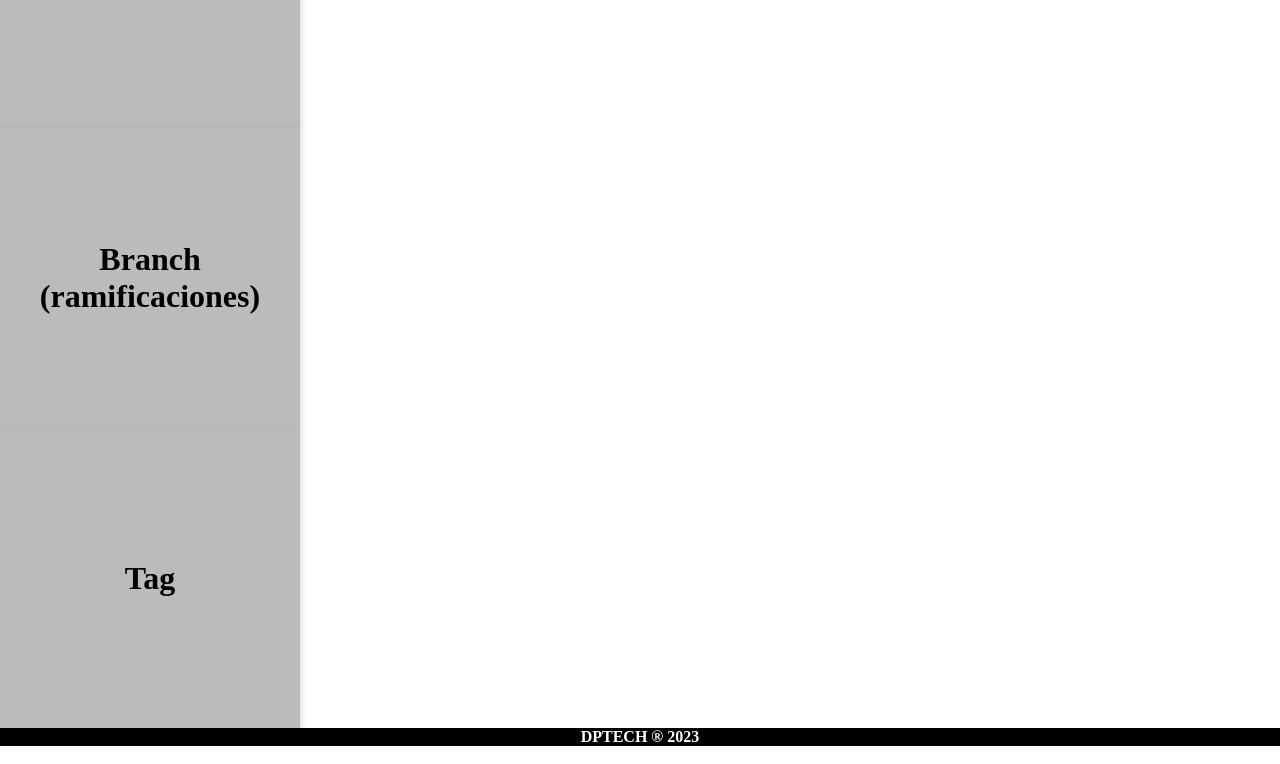
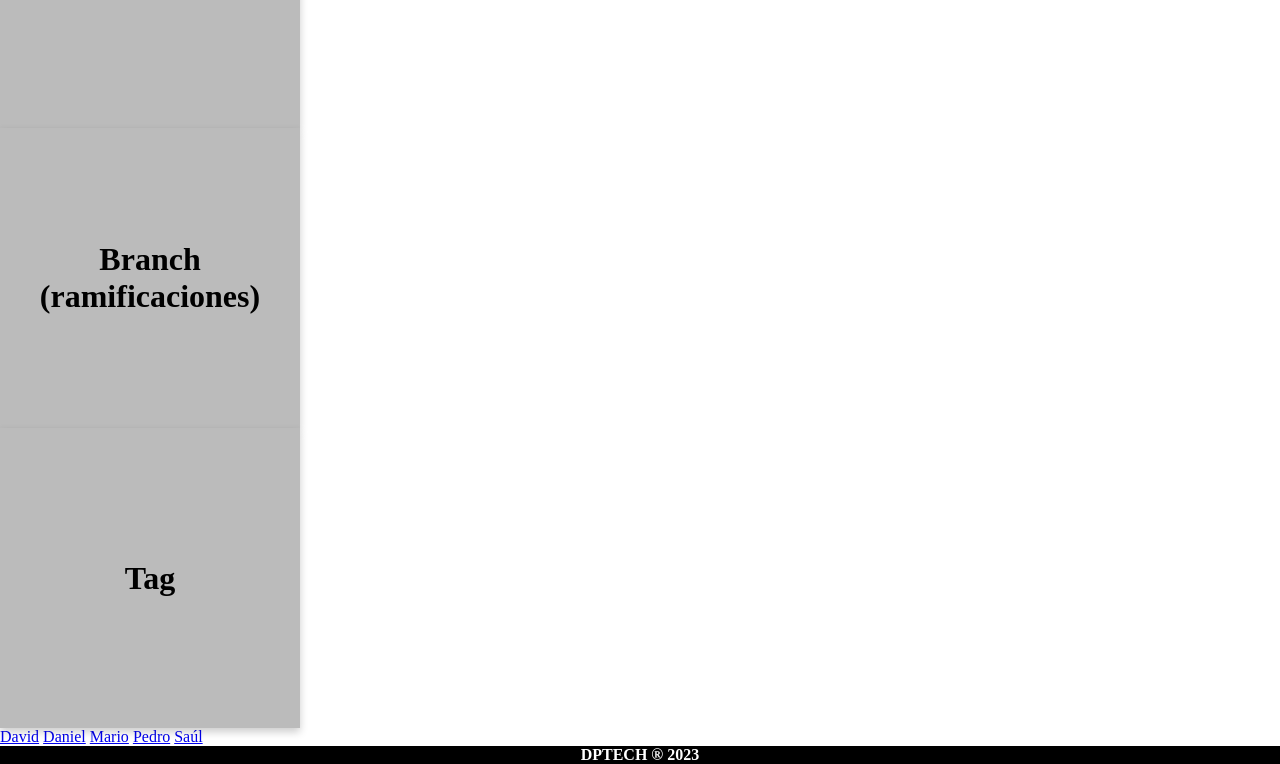
Before and after one commit to david04david/DP-Tech, a plain HTML site: page index.html in a window 1280 px wide. Shown: the part 1477-2241 px from the top of the page. Drawn offline with Linux system fonts and the light colour scheme.

Commit message:
chupapimuñaño

```diff
--- a/index.html
+++ b/index.html
@@ -12,11 +12,6 @@
 <body>
     <header>
         <marquee behavior="scroll" direction="right">Proyecto GITHUB cooperativo</marquee><br><br>
-        <a href="https://github.com/david04david" target="_blank">David</a>
-        <a href="https://github.com/danics969" target="_blank">Daniel</a>
-        <a href="https://github.com/mleong05" target="_blank">Mario</a>
-        <a href="https://github.com/PFernandezs24" target="_blank">Pedro</a>
-        <a href="https://github.com/Saulcorreyerop" target="_blank">Saúl</a>
     </header>
     <main>
         <div class="que-es">
@@ -123,6 +118,14 @@
               </div>
         </div>
     </div>
+
+<div class="redes">
+    <a href="https://github.com/david04david" target="_blank">David</a>
+    <a href="https://github.com/danics969" target="_blank">Daniel</a>
+    <a href="https://github.com/mleong05" target="_blank">Mario</a>
+    <a href="https://github.com/PFernandezs24" target="_blank">Pedro</a>
+    <a href="https://github.com/Saulcorreyerop" target="_blank">Saúl</a>
+</div>
     <footer>
         DPTECH ® 2023
     </footer>
```
